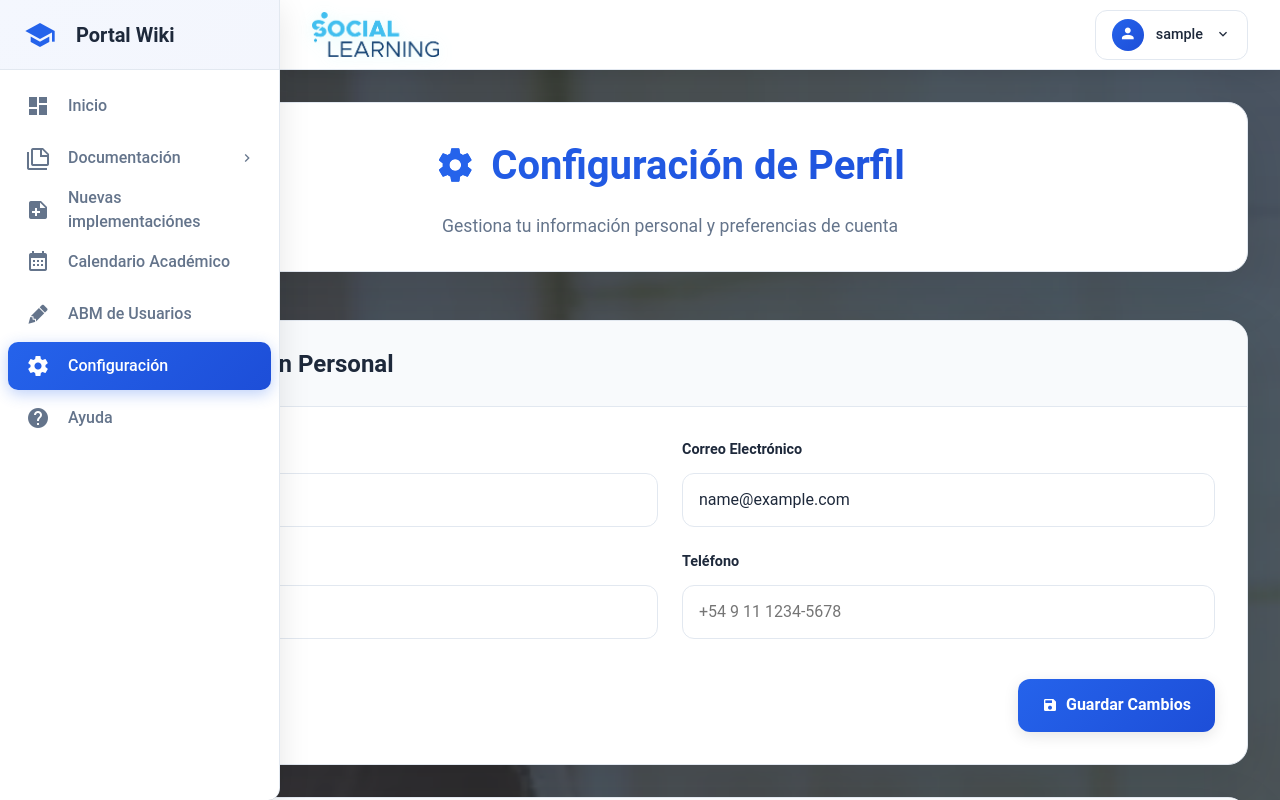
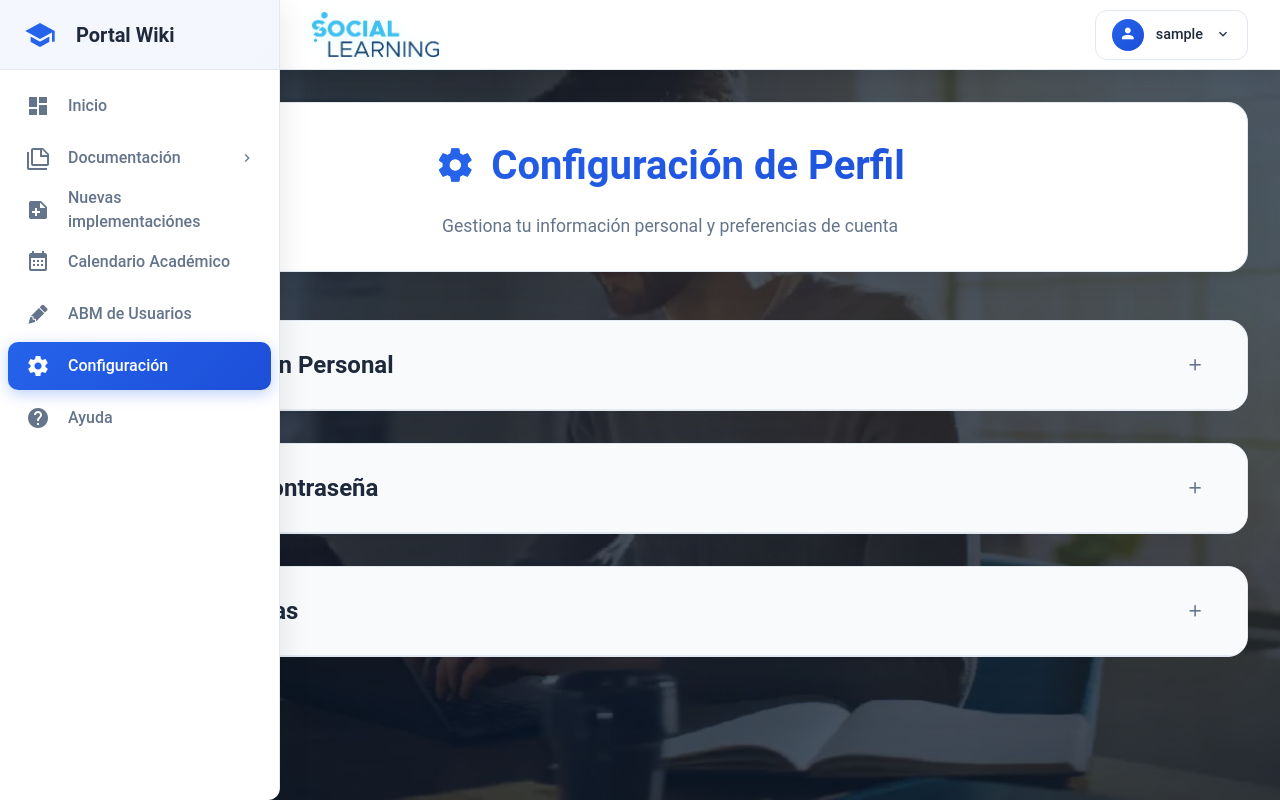
Before and after one commit to PracticaProfesionalizante/WikiFrontend, a Vue app: page /configuracion in a window 1280 px wide. Shown: the top 800 px of the page. Built offline with nearby package versions, Linux system fonts and the light colour scheme; sample sign-in values are in the browser's storage.

Commit message:
feat(settings): agregue funcionalidad de acordeón a las secciones de configuración.
Implemente secciones expandibles/colapsables en SettingsView con animaciones y efectos flotantes

```diff
--- a/src/views/SettingsView.vue
+++ b/src/views/SettingsView.vue
@@ -18,13 +18,16 @@
           <div class="settings-sections">
             <!-- Información Personal -->
             <div class="settings-section">
-              <div class="section-header">
+              <div class="section-header" @click="toggleSection('personal')">
                 <h2 class="section-title">
                   <i class="mdi mdi-account-circle"></i>
                   Información Personal
                 </h2>
+                <button class="accordion-toggle" :class="{ 'expanded': expandedSections.personal }">
+                  <i class="mdi" :class="expandedSections.personal ? 'mdi-minus' : 'mdi-plus'"></i>
+                </button>
               </div>
-              <div class="section-content">
+              <div class="section-content" v-show="expandedSections.personal" :class="{ 'expanded': expandedSections.personal }">
                 <form @submit.prevent="updateProfile" class="profile-form">
                   <div class="form-row">
                     <div class="input-group">
@@ -87,13 +90,16 @@
 
             <!-- Cambio de Contraseña -->
             <div class="settings-section">
-              <div class="section-header">
+              <div class="section-header" @click="toggleSection('password')">
                 <h2 class="section-title">
                   <i class="mdi mdi-lock"></i>
                   Cambiar contraseña
                 </h2>
+                <button class="accordion-toggle" :class="{ 'expanded': expandedSections.password }">
+                  <i class="mdi" :class="expandedSections.password ? 'mdi-minus' : 'mdi-plus'"></i>
+                </button>
               </div>
-              <div class="section-content">
+              <div class="section-content" v-show="expandedSections.password" :class="{ 'expanded': expandedSections.password }">
                 <form @submit.prevent="changePassword" class="password-form">
                   <div class="input-group">
                     <label class="input-label">Contraseña Actual</label>
@@ -174,13 +180,16 @@
 
             <!-- Preferencias -->
             <div class="settings-section">
-              <div class="section-header">
+              <div class="section-header" @click="toggleSection('preferences')">
                 <h2 class="section-title">
                   <i class="mdi mdi-tune"></i>
                   Preferencias
                 </h2>
+                <button class="accordion-toggle" :class="{ 'expanded': expandedSections.preferences }">
+                  <i class="mdi" :class="expandedSections.preferences ? 'mdi-minus' : 'mdi-plus'"></i>
+                </button>
               </div>
-              <div class="section-content">
+              <div class="section-content" v-show="expandedSections.preferences" :class="{ 'expanded': expandedSections.preferences }">
                 <div class="preferences-grid">
                   <div class="preference-item">
                     <div class="preference-info">
@@ -268,6 +277,13 @@ const showCurrentPassword = ref(false)
 const showNewPassword = ref(false)
 const showConfirmPassword = ref(false)
 
+// Estados del acordeón
+const expandedSections = reactive({
+  personal: false,
+  password: false,
+  preferences: false
+})
+
 // Mensajes
 const successMessage = ref('')
 const errorMessage = ref('')
@@ -306,6 +322,10 @@ const errors = reactive({
 // Métodos
 const handleSidebarToggle = (expanded) => {
   sidebarExpanded.value = expanded
+}
+
+const toggleSection = (section) => {
+  expandedSections[section] = !expandedSections[section]
 }
 
 const clearErrors = () => {
@@ -474,7 +494,7 @@ watch(isDarkMode, (newValue) => {
   background-size: cover;
   background-position: center right;
   background-repeat: no-repeat;
-  background-attachment: local;
+  background-attachment: fixed;
   position: relative;
 }
 
@@ -568,6 +588,15 @@ watch(isDarkMode, (newValue) => {
   padding: 1.5rem 2rem;
   border-bottom: 1px solid var(--border-color);
   background: var(--bg-secondary);
+  cursor: pointer;
+  transition: all 0.3s ease;
+  display: flex;
+  justify-content: space-between;
+  align-items: center;
+}
+
+.section-header:hover {
+  background: var(--bg-hover);
 }
 
 .section-title {
@@ -585,8 +614,74 @@ watch(isDarkMode, (newValue) => {
   font-size: 1.5rem;
 }
 
+.accordion-toggle {
+  background: none;
+  border: none;
+  color: var(--text-secondary);
+  cursor: pointer;
+  padding: 0.5rem;
+  border-radius: 50%;
+  transition: all 0.3s ease;
+  display: flex;
+  align-items: center;
+  justify-content: center;
+  width: 40px;
+  height: 40px;
+}
+
+.accordion-toggle:hover {
+  background: var(--bg-hover);
+  color: var(--accent-color);
+  transform: scale(1.1);
+}
+
+.accordion-toggle i {
+  font-size: 1.2rem;
+  transition: transform 0.3s ease;
+}
+
+.accordion-toggle.expanded i {
+  transform: rotate(180deg);
+}
+
 .section-content {
   padding: 2rem;
+  transition: all 0.4s ease;
+  overflow: hidden;
+}
+
+.section-content:not(.expanded) {
+  animation: slideUp 0.4s ease-out;
+}
+
+.section-content.expanded {
+  animation: slideDown 0.4s ease-out;
+}
+
+@keyframes slideDown {
+  from {
+    opacity: 0;
+    transform: translateY(-20px);
+    max-height: 0;
+  }
+  to {
+    opacity: 1;
+    transform: translateY(0);
+    max-height: 1000px;
+  }
+}
+
+@keyframes slideUp {
+  from {
+    opacity: 1;
+    transform: translateY(0);
+    max-height: 1000px;
+  }
+  to {
+    opacity: 0;
+    transform: translateY(-20px);
+    max-height: 0;
+  }
 }
 
 .profile-form,
```
